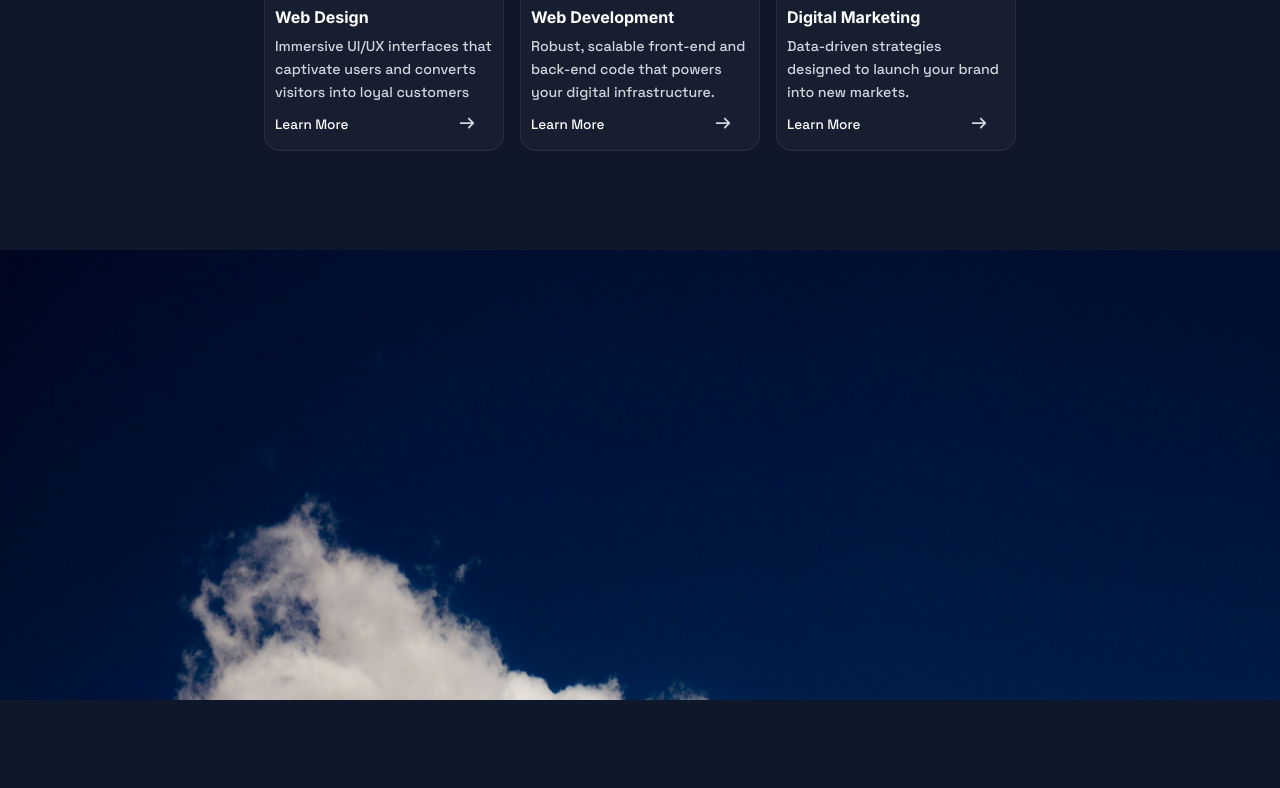
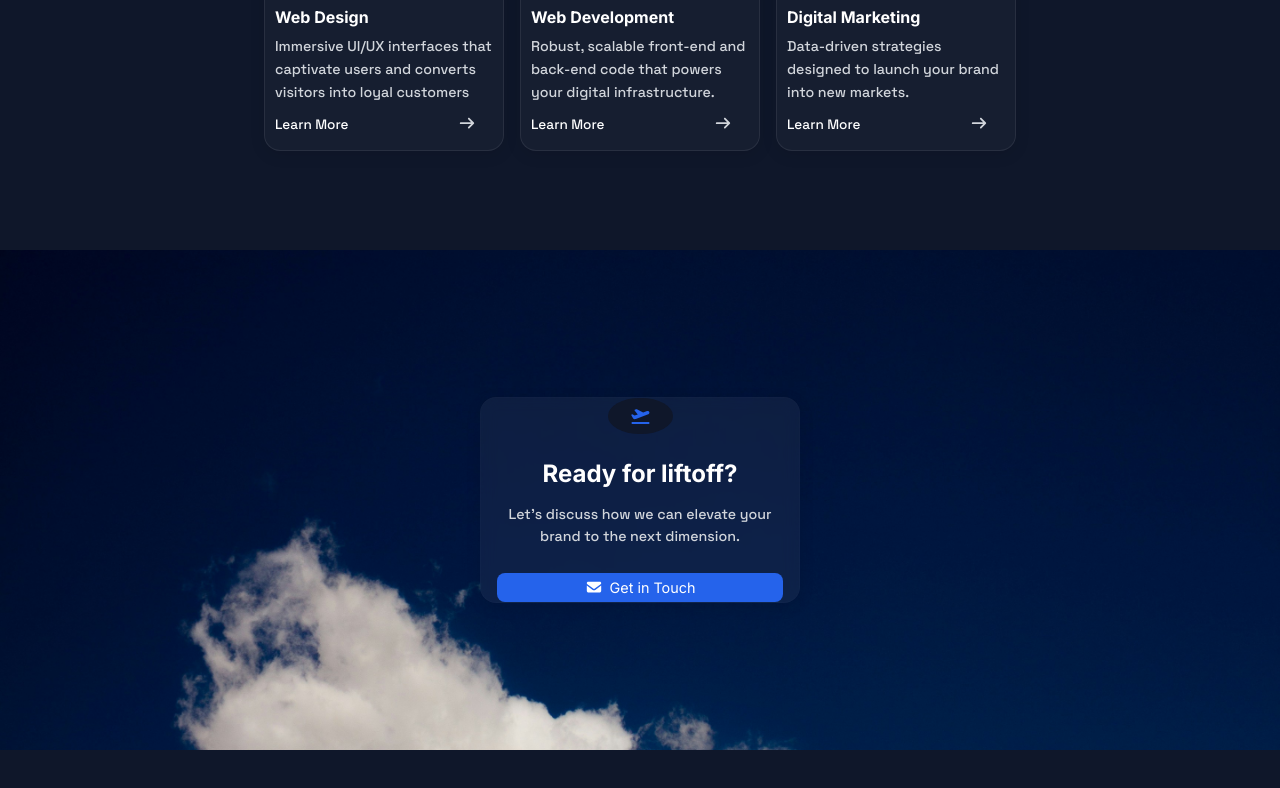
Before and after one commit to Lebo-Madikane/Atum., a Next.js app: page / in a window 1280 px wide. Shown: the part 1450-2238 px from the top of the page. Built offline with nearby package versions, Linux system fonts and the light colour scheme; a web font is replaced by a local one.

Commit message:
build CtaForm component

```diff
--- a/src/components/CtaForm/CtaForm.js
+++ b/src/components/CtaForm/CtaForm.js
@@ -1,12 +1,21 @@
 import Link from 'next/link'
 import styles from './CtaForm.module.scss'
+import Card from '@/components/UI/Card/Card'
+import Button from '@/components/UI/Button/Button'
+import { FontAwesomeIcon } from '@fortawesome/react-fontawesome';
+import { faEnvelope, faPlaneDeparture } from "@fortawesome/free-solid-svg-icons";
 
 export default function CtaForm() {
 
     return (
         <header className={styles.ctaForm}>
             <div className={styles.container}>
-
+                <Card className={styles.ctaCard}>
+                    <FontAwesomeIcon icon={faPlaneDeparture} className={styles.icon}></FontAwesomeIcon>
+                    <h3>Ready for liftoff?</h3>
+                    <p>Let's discuss how we can elevate your brand to the next dimension.</p>
+                    <Link href={''}><Button><FontAwesomeIcon icon={faEnvelope} className={styles.iconEnvelope}></FontAwesomeIcon>Get in Touch</Button></Link>
+                </Card>
             </div>
         </header>
     )
--- a/src/components/CtaForm/CtaForm.module.scss
+++ b/src/components/CtaForm/CtaForm.module.scss
@@ -3,7 +3,7 @@
 
 .ctaForm {
     width: 100%;
-    height: 450px;
+    height: 500px;
     display: flex;
     flex-direction: column;
     justify-content: center;
@@ -14,10 +14,52 @@
     background-size: cover;
 
     .container {
-        //border: 2px solid yellow;
         width: 70%;
         height: 70%;
         margin: 0 auto;
+        @include flex-center;
+
+        .ctaCard {
+            width: 320px;
+            background: rgba(255, 255, 255, 0.05);
+            backdrop-filter: blur(8px);
+            border: 1px solid rgba(255, 255, 255, 0.01);
+            text-align: center;
+            align-content: center;
+
+            .icon {
+                width: 45px;
+                padding: 10px;
+                border-radius: 49%;
+                color: var(--color-primary);
+                background-color: var(--color-background);
+            }
+
+            h3 {
+                color: var(--color-text-primary);
+                margin-top: 15px;
+            }
+
+            p {
+                color: var(--color-tertiary);
+                font-size: 0.89rem;
+            }
+
+            Button {
+                width: 90%;
+                margin-top: 15px;
+
+                &:hover {
+                    color: var(--color-background);
+                    background-color: var(--color-tertiary);
+                }
+            }
+
+            .iconEnvelope {
+                width: 18px;
+                margin-right: 7px;
+            }
+        }
 
         @include mobile {
             width: 90%;
```
